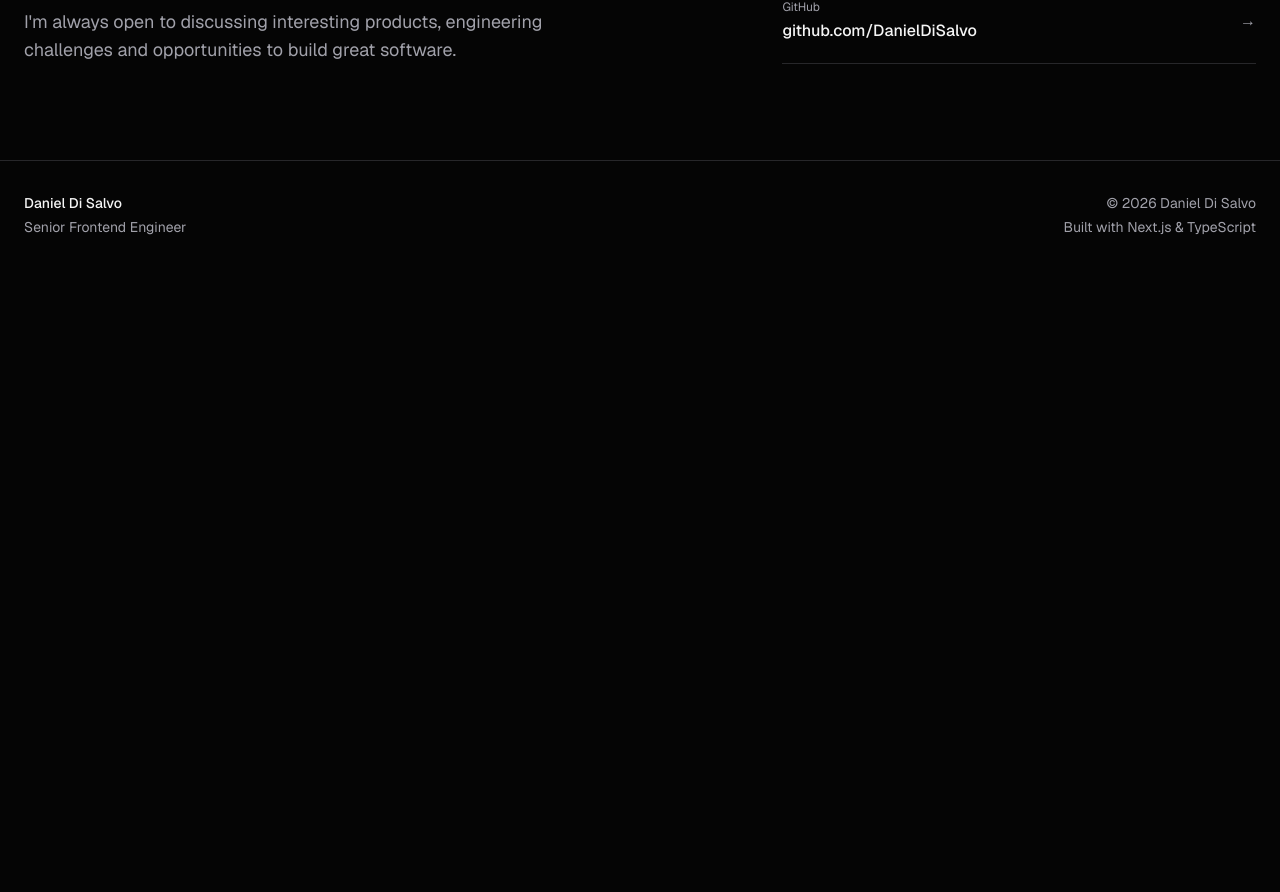
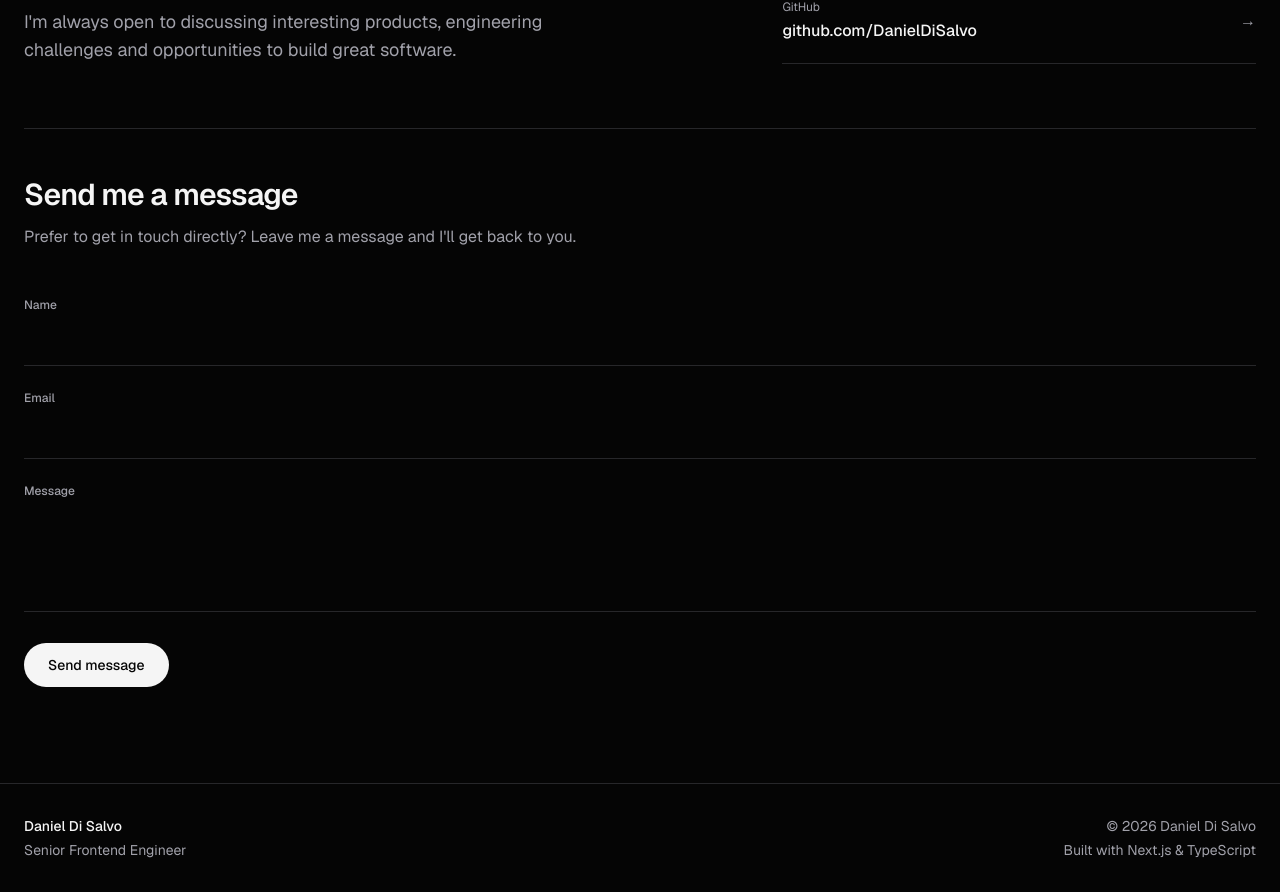
Before and after one commit to DanielDiSalvo/daniel-disalvo-portfolio, a Next.js app: page /en in a window 1280 px wide. Shown: the part 6276-7168 px from the top of the page. Before the commit the page ends 6545 px from the top, so only its background shows below. Built offline with nearby package versions, Linux system fonts and the light colour scheme.

Commit message:
feat: add contact form and translations

```diff
--- a/messages/en.json
+++ b/messages/en.json
@@ -178,6 +178,16 @@
   "titleSecondLine": "in mind?",
   "titleAccent": "Let's build it.",
   "description": "I'm always open to discussing interesting products, engineering challenges and opportunities to build great software.",
+  "directMessage": {
+    "title": "Send me a message",
+    "description": "Prefer to get in touch directly? Leave me a message and I'll get back to you."
+  },
+  "form": {
+    "name": "Name",
+    "email": "Email",
+    "message": "Message",
+    "submit": "Send message"
+  },
   "links": {
     "email": "Email",
     "linkedin": "LinkedIn",
--- a/messages/es.json
+++ b/messages/es.json
@@ -178,6 +178,16 @@
   "titleSecondLine": "en mente?",
   "titleAccent": "Construyámoslo.",
   "description": "Siempre estoy abierto a conversar sobre productos interesantes, desafíos de ingeniería y oportunidades para construir gran software.",
+  "directMessage": {
+    "title": "Enviame un mensaje",
+    "description": "¿Preferís contactarme directamente? Dejame un mensaje y te respondo."
+  },
+  "form": {
+    "name": "Nombre",
+    "email": "Email",
+    "message": "Mensaje",
+    "submit": "Enviar mensaje"
+  },
   "links": {
     "email": "Email",
     "linkedin": "LinkedIn",
--- a/src/components/sections/Contact/Contact.tsx
+++ b/src/components/sections/Contact/Contact.tsx
@@ -1,5 +1,6 @@
 import { contactLinks } from "./data";
 import { getTranslations } from "next-intl/server";
+import ContactForm from "./ContactForm";
 
 const Contact = async () => {
   const t = await getTranslations("Contact");
@@ -50,6 +51,20 @@ const Contact = async () => {
             ))}
           </div>
         </div>
+
+        <div className="mt-16 border-t border-border pt-12">
+          <div className="mb-12 max-w-xl">
+            <h3 className="text-2xl font-semibold tracking-tight md:text-3xl">
+              {t("directMessage.title")}
+            </h3>
+
+            <p className="mt-3 text-sm leading-6 text-muted md:text-base">
+              {t("directMessage.description")}
+            </p>
+          </div>
+
+          <ContactForm />
+        </div>
       </div>
     </section>
   );
--- /dev/null
+++ b/src/components/sections/Contact/ContactForm.tsx
@@ -0,0 +1,68 @@
+"use client";
+
+import { useTranslations } from "next-intl";
+
+const ContactForm = () => {
+  const t = useTranslations("Contact.form");
+
+  return (
+    <form className="space-y-6">
+      <div>
+        <label
+          htmlFor="name"
+          className="mb-2 block text-xs font-medium text-muted"
+        >
+          {t("name")}
+        </label>
+
+        <input
+          id="name"
+          name="name"
+          type="text"
+          className="w-full border-b border-border bg-transparent py-3 text-sm text-foreground outline-none transition-colors focus:border-accent"
+        />
+      </div>
+
+      <div>
+        <label
+          htmlFor="email"
+          className="mb-2 block text-xs font-medium text-muted"
+        >
+          {t("email")}
+        </label>
+
+        <input
+          id="email"
+          name="email"
+          type="email"
+          className="w-full border-b border-border bg-transparent py-3 text-sm text-foreground outline-none transition-colors focus:border-accent"
+        />
+      </div>
+
+      <div>
+        <label
+          htmlFor="message"
+          className="mb-2 block text-xs font-medium text-muted"
+        >
+          {t("message")}
+        </label>
+
+        <textarea
+          id="message"
+          name="message"
+          rows={4}
+          className="w-full resize-none border-b border-border bg-transparent py-3 text-sm text-foreground outline-none transition-colors focus:border-accent"
+        />
+      </div>
+
+      <button
+        type="submit"
+        className="rounded-full bg-foreground px-6 py-3 text-sm font-medium text-background transition-opacity hover:opacity-80"
+      >
+        {t("submit")}
+      </button>
+    </form>
+  );
+};
+
+export default ContactForm;
```
Lines whose indentation alone changed are shown as unchanged.
